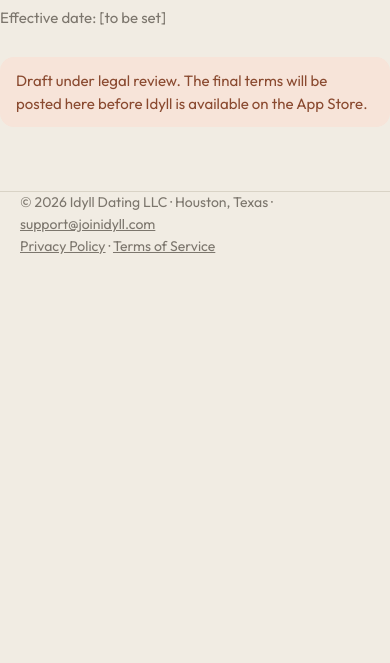
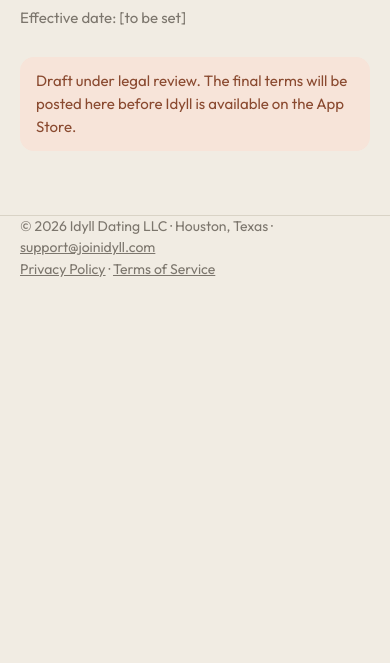
Before and after one commit to doctorbarley/idyll-site, a plain HTML site: page terms/index.html in a window 390 px wide. Shown: the part 181-844 px from the top of the page. Drawn offline with Linux system fonts and the light colour scheme.

Commit message:
Fix side margin on Support, Privacy, Terms, Thanks at phone width

```diff
--- a/styles.css
+++ b/styles.css
@@ -19,7 +19,7 @@ button:hover{filter:brightness(.95)}
 .tile{border-radius:18px;padding:16px;background:var(--oatdeep)}
 .tile:nth-child(3n+1){background:#DDE7DD;color:#375244}.tile:nth-child(3n+2){background:var(--accentsoft);color:#8A4A30}.tile:nth-child(3n+3){background:#E9E4D9;color:var(--body)}
 .tile b{display:block;font-size:13px;letter-spacing:.06em;text-transform:uppercase;opacity:.8;margin-bottom:6px}
-main.doc{padding:24px 0 64px}main.doc h1{font-family:Fraunces,Georgia,serif;font-weight:500;font-size:36px;margin:8px 0 4px}
+main.doc{padding:24px 20px 64px}main.doc h1{font-family:Fraunces,Georgia,serif;font-weight:500;font-size:36px;margin:8px 0 4px}
 main.doc .meta{color:var(--sec);font-size:15px;margin-bottom:28px}
 main.doc h2{font-size:21px;margin:32px 0 8px}main.doc p,main.doc li{color:var(--body)}main.doc table{border-collapse:collapse;width:100%;font-size:15px}main.doc td,main.doc th{border-top:1px solid var(--hair);padding:8px 6px;text-align:left;vertical-align:top}
 .notice{background:var(--accentsoft);color:#8A4A30;border-radius:14px;padding:12px 16px;font-size:15px}
```
